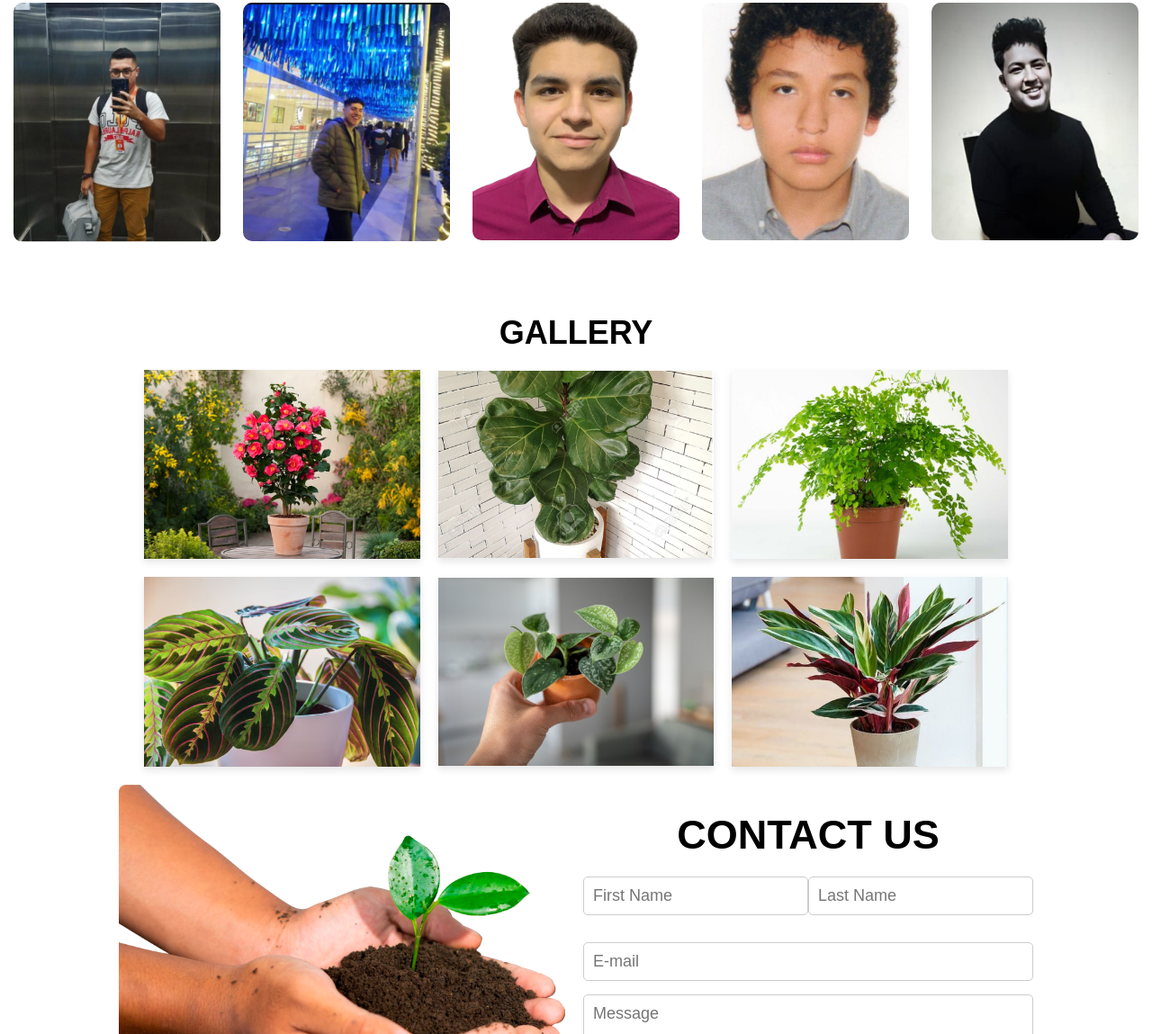
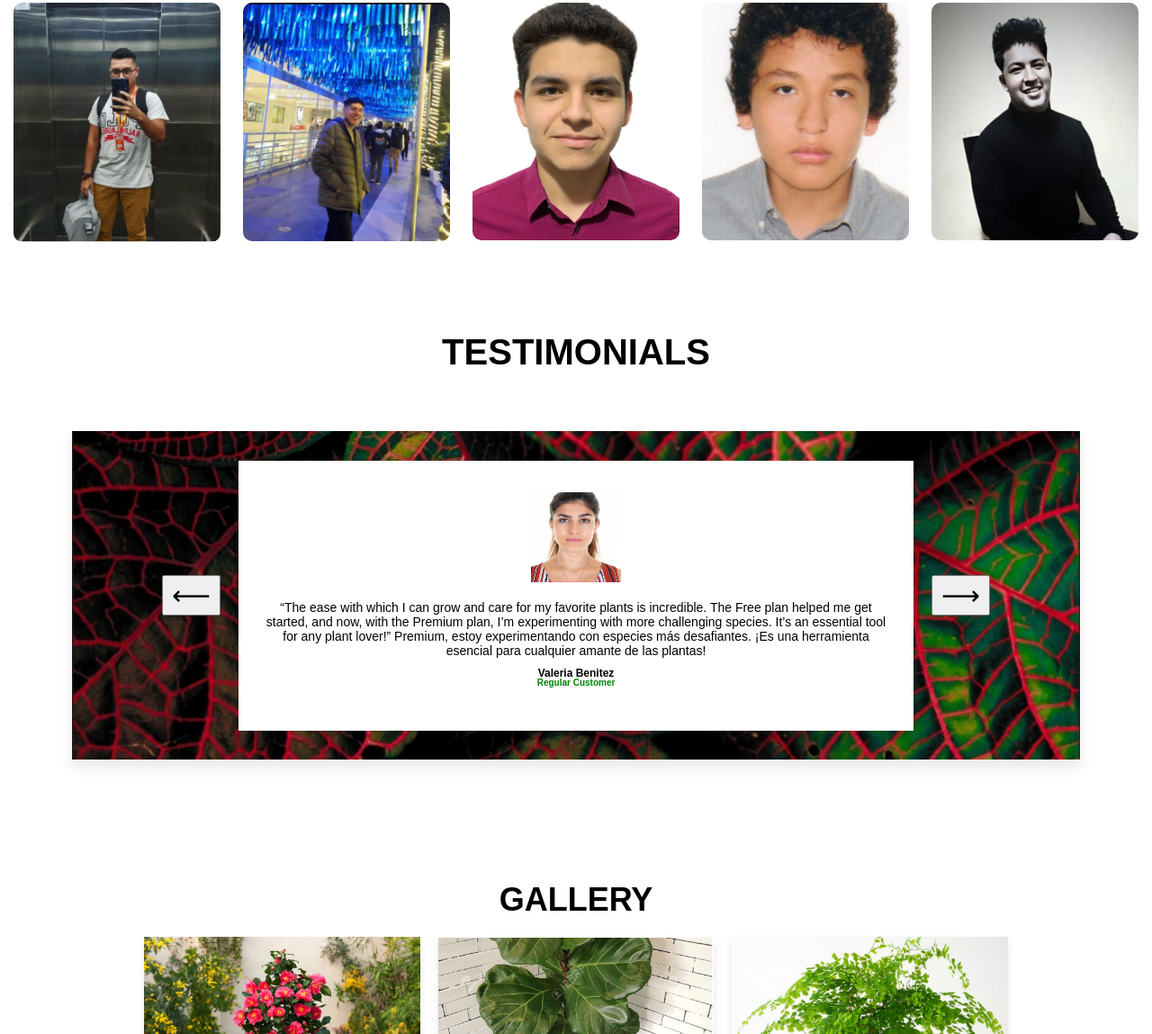
Before and after one commit to Agri-Corp/GreenCare-landing, a plain HTML site: page src/index.html in a window 1280 px wide. Shown: the part 1267-2416 px from the top of the page at 90% size. Drawn offline with Linux system fonts and the light colour scheme; a web font is replaced by a local one.

Commit message:
feat: Add Testimonials Section

```diff
--- a/src/index.html
+++ b/src/index.html
@@ -150,7 +150,29 @@
             </div>
         </div>
     </section>
+    <section class="testimail-container">
+        <h1 class="testimail-title">TESTIMONIALS</h1>
+            <div class="testimail-box" style="background-image: url('../src/img/background.jpg');">
+            <div class="overlay"></div>
+            <button class="prev" onclick="cambiarTestimonial(-1)">&#10229;</button>
+            <div class="contenttestimonials">
+                <img id="profile-picture" src="../src/img/client1.png" alt="Foto de perfil" class="testimail-profile-picture">
+                <div class="testimail-data-letters">
+                    <p id="testimonial-text" class="testimail-data-letters1">“The ease with which I can grow and care for my favorite plants is incredible. The Free plan helped me get started, and now, with the Premium plan, I’m experimenting with more challenging species. It’s an essential tool for any plant lover!” Premium, estoy experimentando con especies más desafiantes. ¡Es una herramienta esencial para cualquier amante de las plantas!</p>
+                    <h4 id="testimonial-name" class="testimail-data-letters2">Valeria Benitez</h4>
+                    <h5 id="testimonial-role" class="testimail-data-letters3">Regular Customer</h5>
+                </div>
+            </div>
+            <button class="next" onclick="cambiarTestimonial(1)">&#10230;</button>
+        </div>
 
+        <div class="dots">
+            <span class="dot active"></span>
+            <span class="dot"></span>
+            <span class="dot"></span>
+        </div>
+
+    </section>
     <div class="gallery-COMPLETE">
         <h1>GALLERY</h1>
         <div class="gallery">
@@ -182,6 +204,6 @@
     </div>
 
 
-
+<script src="script.js"></script>
 </body>
 </html>
--- a/src/styles/style.css
+++ b/src/styles/style.css
@@ -525,6 +525,112 @@ p {
     }
 }
 
+/*Testimonials*/
+
+.testimail-container {
+    display: grid;
+    padding: 40px;
+    max-width: 1200px;
+    margin: 0 auto;
+    height: 630px;
+    margin-bottom: 20px;
+    text-align: center;
+}
+
+.testimail-box {
+    position: relative;
+    border-radius: 0px;
+    overflow: hidden;
+    display: flex;
+    align-items: center;
+    justify-content: center;
+    text-align: center;
+    color: #000000;
+    background-size: cover;
+    background-position: center;
+    box-shadow: 0 8px 15px rgba(0, 0, 0, 0.1);
+    transition: transform 0.3s ease;
+    min-height: 150px;
+    margin-top: 0px;
+}
+
+.testimail-profile-picture {
+    width: 100px;
+    height: 100px;
+    margin-top: 15px;
+    margin-bottom: 15px;
+}
+
+.testimail-data-letters2 {
+    font-size: 12px;
+    margin-top: 10px;
+}
+
+.testimail-data-letters3 {
+    font-size: 10px;
+    color: green;
+    margin-top: -2px;
+
+}
+
+.testimail-data-letters1 {
+    font-size: 14px;
+    margin-left: 10px;
+    margin-right: 10px;
+}
+
+.testimail-title {
+    margin-top: 10px;
+    font-size: 40px;
+}
+
+.overlay {
+    position: absolute;
+    top: 0;
+    left: 0;
+    width: 100%;
+    height: 100%;
+}
+
+.contenttestimonials {
+    position: relative;
+    z-index: 2;
+    padding: 20px;
+    margin-right: 10px;
+    margin-left: 10px;
+    background-color: white;
+    min-height: 300px; /* Fija una altura mínima */
+    max-height: 400px; /* Fija una altura máxima si lo prefieres */
+    width: 100%;
+}
+
+.prev {
+    margin-left: 100px;
+    margin-right: 10px;
+    height: 45px;
+    width: 97px;
+    font-size: 30px;
+    z-index: 10;
+}
+
+.next {
+    margin-left: 10px;
+    margin-right: 100px;
+    height: 45px;
+    width: 97px;
+    font-size: 30px;
+    z-index: 10;
+}
+
+.fade-out, .fade-in {
+    transition: opacity 0.5s ease-in-out;
+    opacity: 0;
+}
+
+.fade-in {
+    opacity: 1;
+}
+
 .gallery-COMPLETE{
     font-size: 4rem;
     margin-bottom: 20px;
```
Also changed, not shown: src/scripts/script.js (added, +68 -0 lines), src/img/background.jpg (added), src/img/client1.png (added), src/img/client2.PNG (added), src/img/client3.PNG (added).
